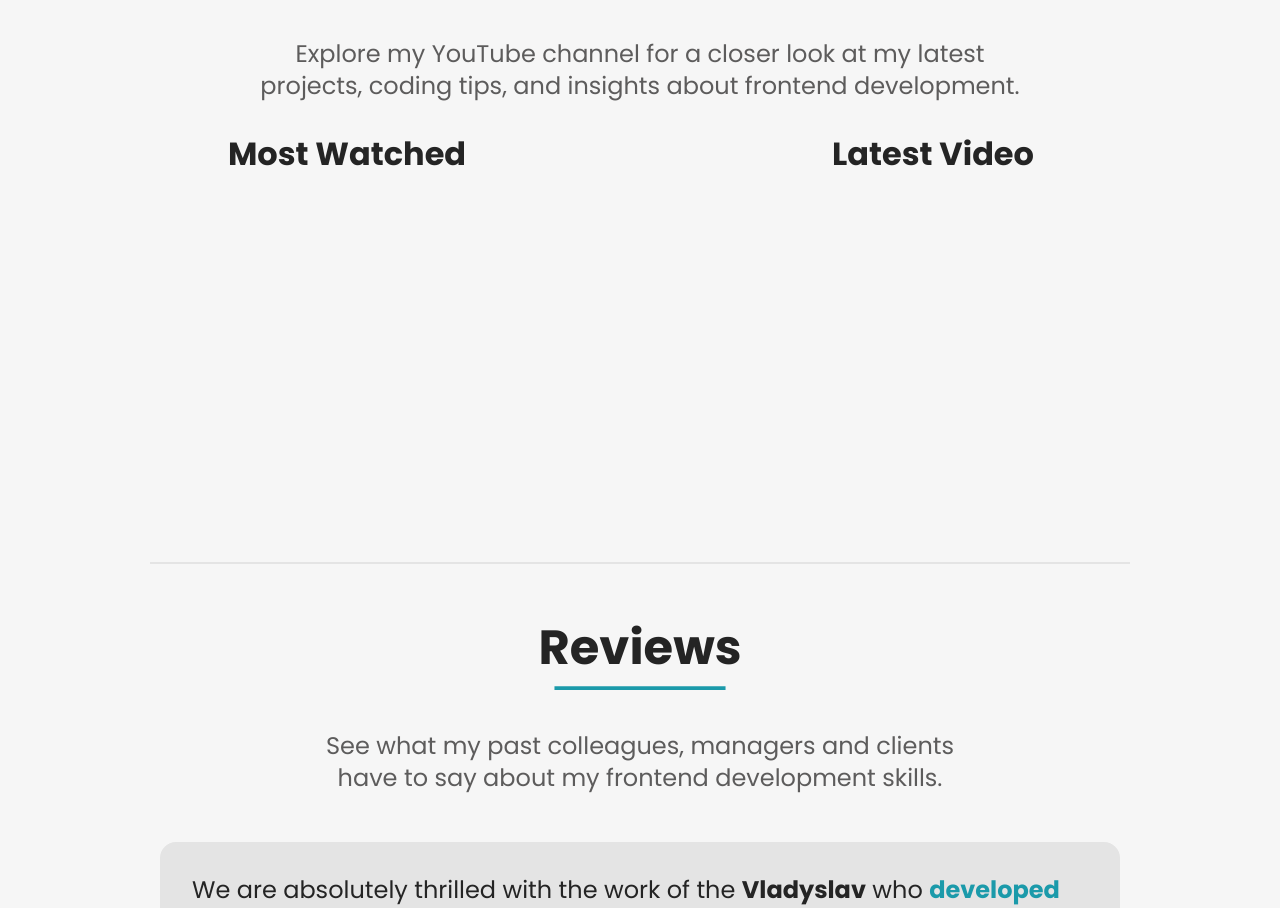
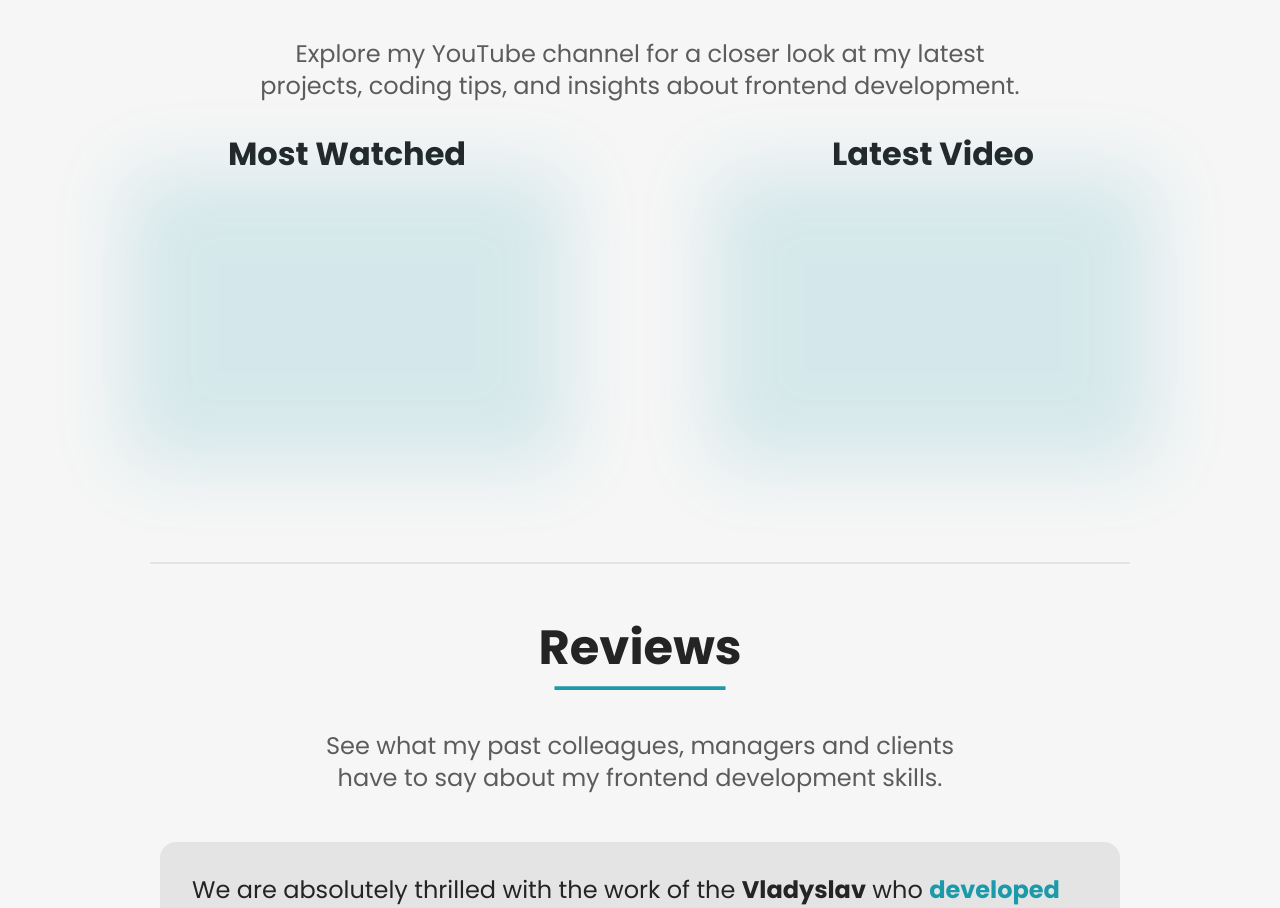
Before and after one commit to VladislavDegtyarenko/vd-developer-portfolio, a Next.js app: page / in a window 1280 px wide. Shown: the part 6041-6949 px from the top of the page. Built offline with nearby package versions, Linux system fonts and the light colour scheme; no server answers.

Commit message:
hover animation

```diff
--- a/src/components/YouTubeVideoCard/components/Wrapper.tsx
+++ b/src/components/YouTubeVideoCard/components/Wrapper.tsx
@@ -9,6 +9,7 @@ const StyledWrapper = styled.li`
   text-align: center;
 
   width: 100%;
+  position: relative;
 
   > div {
     margin-top: 0.5rem;
@@ -18,6 +19,26 @@ const StyledWrapper = styled.li`
     > * + * {
       margin-top: 0.5rem;
     }
+  }
+
+  &::before {
+    content: "";
+    position: absolute;
+    top: 0;
+    left: 0;
+    right: 0;
+    bottom: 0;
+    background-color: ${({ theme }) => theme.cyan};
+    filter: blur(48px);
+    opacity: 0.15;
+    transform: scale(0.8);
+    transition-property: transform, opacity;
+    transition-duration: 0.5s;
+  }
+
+  &:hover:before {
+    transform: scale(1);
+    opacity: 0.3;
   }
 `;
 
@@ -37,7 +58,11 @@ const Wrapper = (props: Props) => {
       initial={{ y: 50, opacity: 0 }}
       whileInView={{ y: 0, opacity: 1 }}
       viewport={{ once: true }}
-      transition={{ duration: 0.7 }}
+      transition={{
+        opacity: {
+          duration: 0.7,
+        },
+      }}
     >
       <MotionHeading>{heading}</MotionHeading>
       <div>{children}</div>
```
